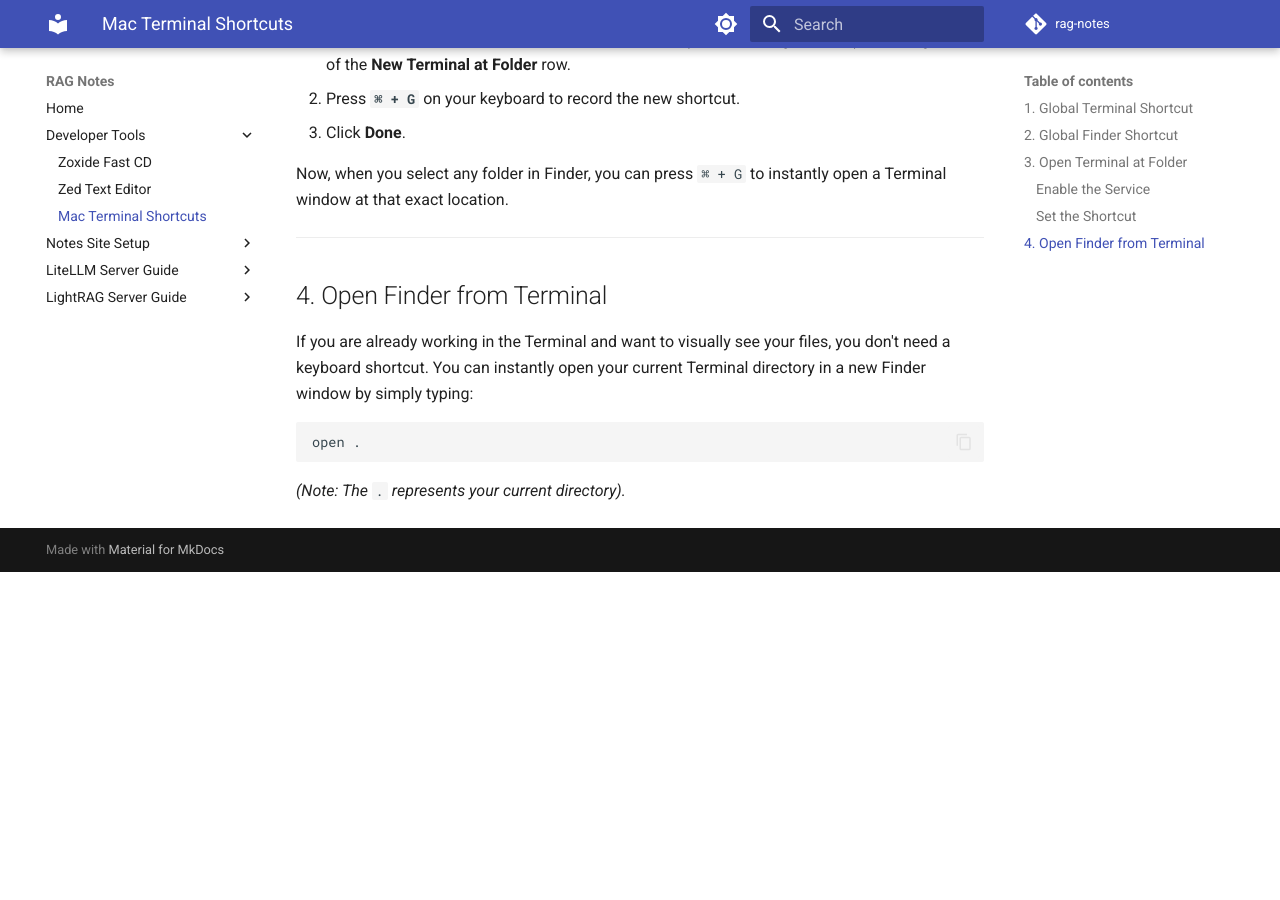
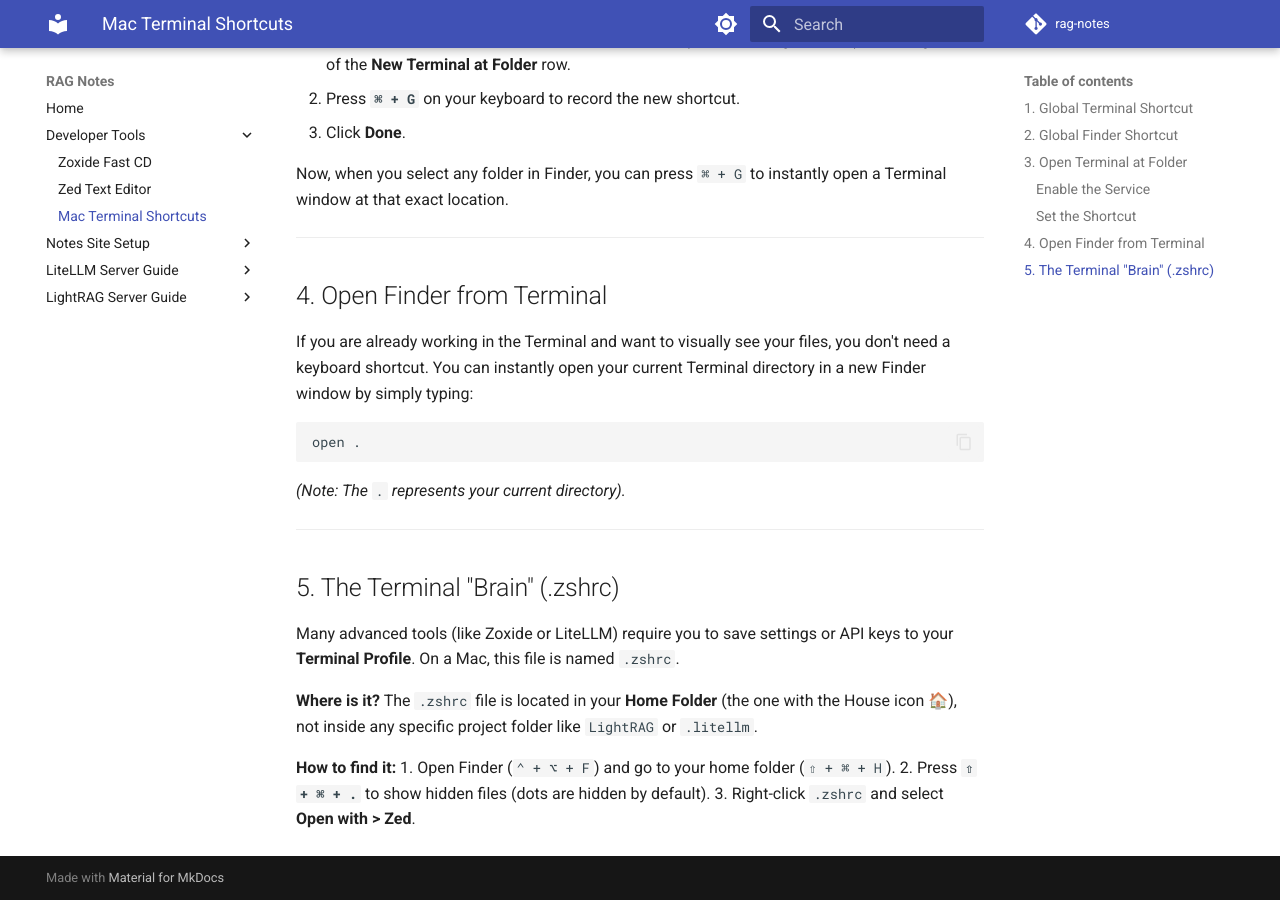
Before and after one commit to kbhatiya999/rag-notes, an MkDocs documentation site: the page built from docs/dev-tools/mac-terminal-shortcuts.md, in a window 1280 px wide and 900 px high, scrolled down 1704 px. Built offline with MkDocs 1.6.1 and Material for MkDocs 9.7.7, drawn with Linux system fonts in a browser that asks for light colours; comment, search, counter and statistics services are not loaded; before the commit the page ends 2276 px from its top, so only the background shows below that.

Commit message:
Clarified .zshrc location and added Terminal Brain section

````diff
--- a/docs/dev-tools/mac-terminal-shortcuts.md
+++ b/docs/dev-tools/mac-terminal-shortcuts.md
@@ -63,3 +63,16 @@
 open .
 ```
 *(Note: The `.` represents your current directory).*
+---
+
+## 5. The Terminal "Brain" (.zshrc)
+
+Many advanced tools (like Zoxide or LiteLLM) require you to save settings or API keys to your **Terminal Profile**. On a Mac, this file is named `.zshrc`.
+
+**Where is it?**
+The `.zshrc` file is located in your **Home Folder** (the one with the House icon 🏠), not inside any specific project folder like `LightRAG` or `.litellm`.
+
+**How to find it:**
+1. Open Finder (`⌃ + ⌥ + F`) and go to your home folder (`⇧ + ⌘ + H`).
+2. Press **`⇧ + ⌘ + .`** to show hidden files (dots are hidden by default).
+3. Right-click `.zshrc` and select **Open with > Zed**.
````
Also changed, not shown: docs/dev-tools/zoxide-fast-cd.md (+2 -0 lines), docs/litellm/3-configuration.md (+3 -1 lines).
